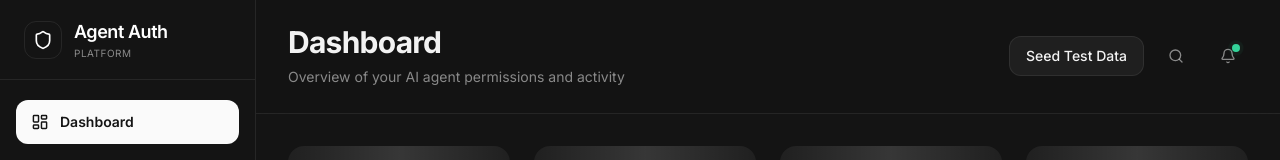
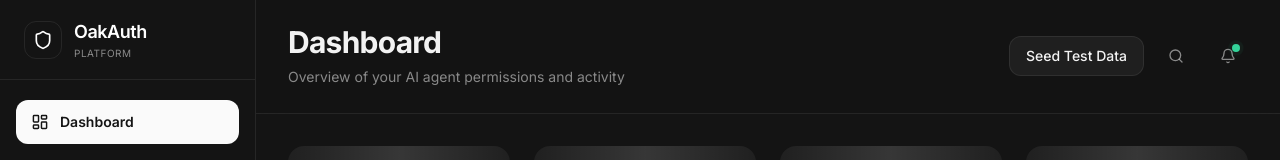
Before and after one commit to amirValiulla32/agent-auth, a Next.js app in the folder packages/dashboard/: page / in a window 1280 px wide. Shown: the top 160 px of the page. Built offline with nearby package versions, Linux system fonts and the light colour scheme; no server answers.

Commit message:
name update dash

```diff
--- a/packages/dashboard/src/components-v2/sidebar.tsx
+++ b/packages/dashboard/src/components-v2/sidebar.tsx
@@ -63,7 +63,7 @@
             <Shield className="h-5 w-5 text-white transition-transform duration-200 group-hover:scale-110" />
           </div>
           <div>
-            <span className="text-lg font-semibold tracking-tight text-white">Agent Auth</span>
+            <span className="text-lg font-semibold tracking-tight text-white">OakAuth</span>
             <p className="text-[10px] uppercase tracking-wider text-white/50">Platform</p>
           </div>
         </div>
```
Also changed, not shown: 1 other file (tests, documents, lock files or other folders).
